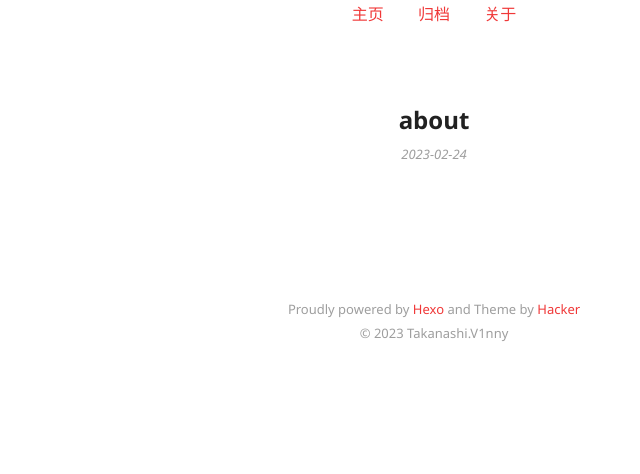
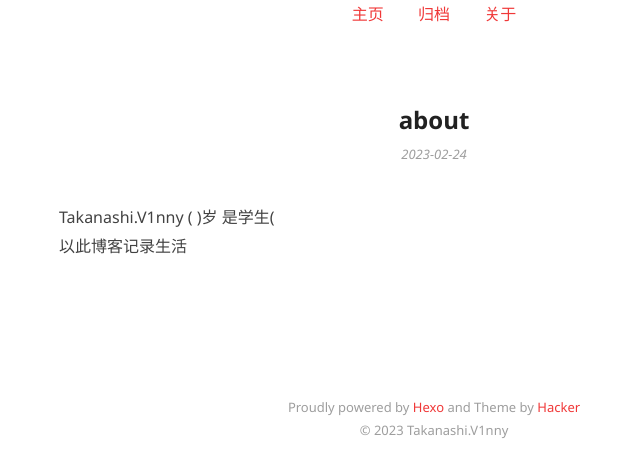
Before and after one commit to TakanashiV1nny/TakanashiV1nny.github.io, a plain HTML site: page about/index.html in a window 1280 px wide. Shown: the part 126-600 px from the top of the page, without its empty margins (206-846 px from the left). Drawn offline with Linux system fonts and the light colour scheme.

Commit message:
Site updated: 2023-02-24 20:25:03

```diff
--- a/about/index.html
+++ b/about/index.html
@@ -84,6 +84,7 @@
   <div class="article-content">
     <div class="entry">
 
+        <p>Takanashi.V1nny ( )岁 是学生(<br>以此博客记录生活</p>
 
 
     </div>
```
